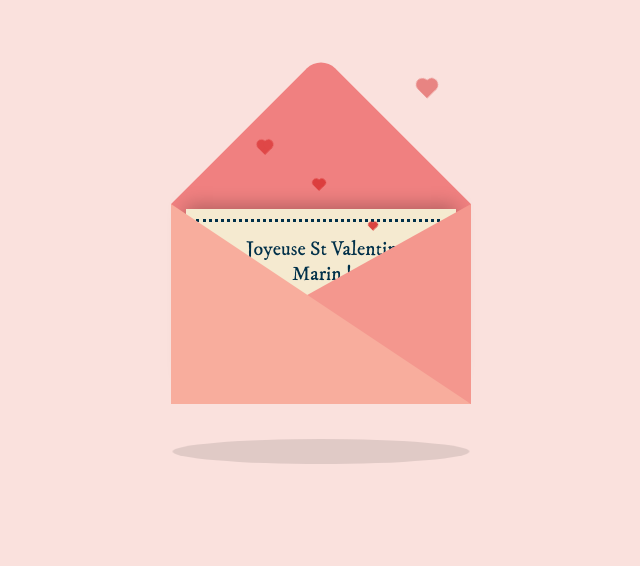
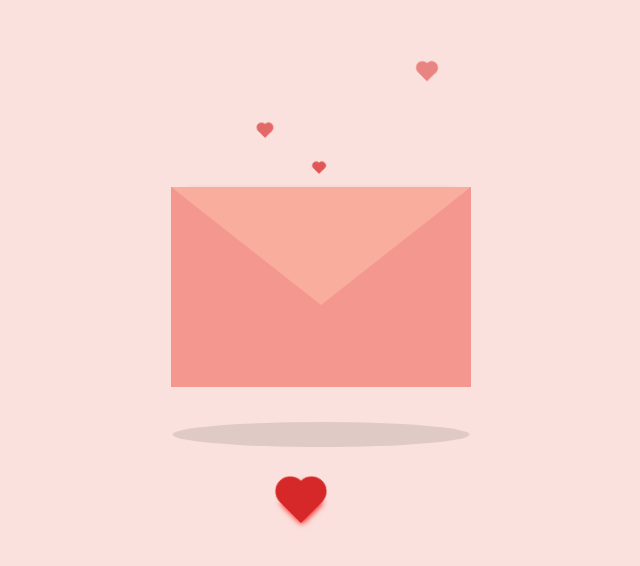
Before and after one commit to ninab5/v-day, a plain HTML site: page letter.html in a window 1280 px wide. Shown: the part 134-700 px from the top of the page, without its empty margins (319-959 px from the left). Drawn offline with nearby package versions, Linux system fonts and the light colour scheme.

Commit message:
Add files via upload

```diff
--- a/gollumstyle.css
+++ b/gollumstyle.css
@@ -6,7 +6,7 @@ body {
     background-color: #fae1dd;
     font-family: "IM Fell DW Pica", serif;
     color: #f08080;
-    text-shadow: 1px 1px 2px white;
+    text-shadow: 1px 1px 5px white;
     font-style: italic;
     font-size: 30px;
 }
--- a/letter.html
+++ b/letter.html
@@ -2,10 +2,12 @@
 <html lang="en">
 <head>
     <meta charset="UTF-8">
+    <meta name="viewport" content="width=device-width, initial-scale=1">
     <link rel="stylesheet" href="style.css">
     <link rel="preconnect" href="https://fonts.googleapis.com">
     <link rel="preconnect" href="https://fonts.gstatic.com" crossorigin>
     <link href="https://fonts.googleapis.com/css2?family=IM+Fell+DW+Pica:ital@0;1&display=swap" rel="stylesheet">
+    <script src="https://ajax.googleapis.com/ajax/libs/jquery/3.6.1/jquery.min.js"></script>
     <script type="text/javascript" src="https://code.jquery.com/jquery-latest.js"></script>
     <script type="text/javascript" src="script.js"></script>
 </head>
@@ -14,12 +16,17 @@
 <body>
     <div class="container">
         <div class="valentines">
-            <div class="envelope"></div>
+            <div class="envelope">
+                <div id="env" class="close">
+                    <div class="flap"></div>
+                </div>
+            </div>
             <div class="front"></div>
             <div class="card">
-            <div class="text">Joyeuse St Valentin</br>Marin !</br></br>Je t'aime,</div>
+            <div class="text">Juste un petit mot pour te dire que je pense à toi. Merci d'être là pour moi.</br>Joyeuse St Valentin Marin !</br>Je t'aime ♡</div>
             <div class="text2">⋆˙⟡ N</div>
             </div>
+            <div class="heart"></div>
             <div class="hearts">
                 <div class="one"></div>
                 <div class="two"></div>
--- a/style.css
+++ b/style.css
@@ -33,16 +33,60 @@ body {
     background-color: #f08080;
   }
 
-  .envelope:before {
-    background-color: #f08080;
+  .flap {
     content: "";
     position: absolute;
-    width: 212px;
-    height: 212px;
-    transform: rotate(45deg);
-    top: -106px;
-    left: 44px;
-    border-radius: 20px 0 0 0;
+    border-top: 130px solid #f8ad9d;
+    border-left: 150px solid transparent;
+    border-right: 150px solid transparent;
+    border-bottom: 82px solid transparent;
+    top: 0px;
+    left: 0px;
+    z-index: 10;
+    transform-origin: top;
+  }
+
+  .open .flap {
+    transform: rotatex(180deg);
+    transition: transform 0.4s ease, z-index 0.6s;
+    z-index: 1;
+  }
+
+  .close .flap {
+    transform: rotatex(0deg);
+    transition: transform 0.4s 0.6s ease, z-index 1s;
+    z-index: 5;
+  }
+
+  .heart {
+    position: absolute;
+    top: 150px;
+    left: 150px;
+    width: 15px;
+    height: 15px;
+    background: red;
+    z-index: 4;
+    transform: translate(-50%, -20%) rotate(45deg);
+    transition: transform 0.5s ease-in-out 1s;
+    box-shadow: 0 1px 6px red;
+    cursor: pointer;
+  }
+
+  .heart:before, .heart:after {
+    content: "";
+    position: absolute;
+    width: 15px;
+    height: 15px;
+    background-color: red;
+    border-radius: 50%;
+  }
+
+  .heart:before {
+    top: -7.5px;
+  }
+
+  .heart:after {
+    right: 7.5px;
   }
 
   .card {
@@ -52,7 +96,7 @@ body {
     height: 170px;
     top: 5px;
     left: 15px;
-    box-shadow: 0px -4px 17px rgba(0,0,0,0.25);
+    box-shadow: 0px 0px 8px rgba(0,0,0,0.25);
   }
 
   .card:before {
@@ -69,21 +113,21 @@ body {
   .text {
     position: absolute;
     font-family: "IM Fell DW Pica", serif;
-    font-size: 20px;
+    font-size: 16px;
     text-align: center;
     line-height: 25px;
-    top: 28px;
-    left: 60px;
+    top: 25px;
+    left: 5px;
     color: #003049
   }
 
   .text2 {
     position: absolute;
     font-family: "IM Fell DW Pica", serif;
-    font-size: 20px;
+    font-size: 16px;
     line-height: 25px;
-    bottom: 19px;
-    right: 25px;
+    bottom: 17px;
+    right: 23px;
     color: #003049
   }
 
@@ -192,25 +236,15 @@ body {
 
   .front {
     position: absolute;
-    border-right: 180px solid #f4978e;
-    border-top: 100px solid transparent;
-    border-bottom: 100px solid transparent;
-    left: 120px;
+    border-left: 150px solid #f4978e;
+    border-right: 150px solid #f4978e;
+    border-top: 118px solid transparent;
+    border-bottom: 82px solid #f4978e;
+    left: 0px;
     top: 0px;
     width: 0px;
     height: 0px;
     z-index: 10;
-  }
-
-  .front:before {
-    position: absolute;
-    content: "";
-    border-left: 300px solid #f8ad9d;
-    border-top: 200px solid transparent;
-    left: -120px;
-    top: -100px;
-    width: 0px;
-    height: 0px;
   }
 
   .shadow {
```
